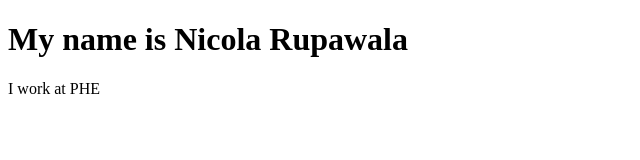
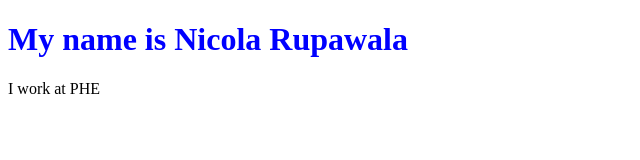
Before and after one commit to NicolaRupawala/Nicola-Rupawala, a plain HTML site: page index.html in a window 1280 px wide. Shown: the whole page, without its empty margins (0-640 px from the left). Drawn offline with Linux system fonts and the light colour scheme.

Commit message:
Update main.css

```diff
--- a/main.css
+++ b/main.css
@@ -1 +1 @@
-h1 {colour: blue;}
+h1 {color: blue;}
```
